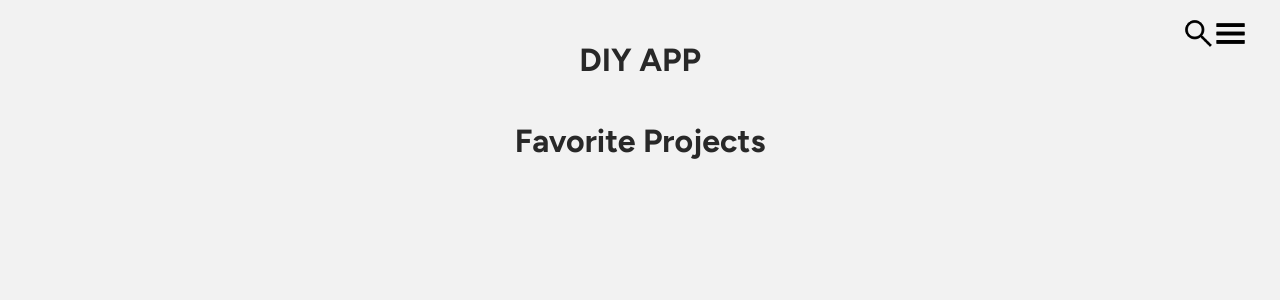
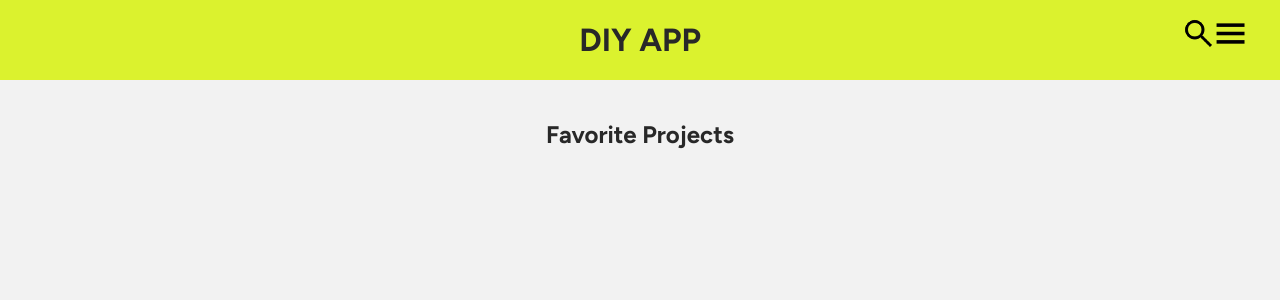
Before and after one commit to jana-scheidemann/DIY-App, a Next.js app: page /projects/favorites in a window 1280 px wide. Shown: the top 300 px of the page. Built offline with nearby package versions, Linux system fonts and the light colour scheme.

Commit message:
add Header with Link on title, delete placeholder headlines

```diff
--- a/components/Navigation.js
+++ b/components/Navigation.js
@@ -47,10 +47,20 @@ export default function Navigation({
       {!isNavigationOpen && (
         <>
           <StyledSearchMenu onClick={toggleSearchBar}>
-          <Image src={"/icons/search.png"} width={35}  height={35} alt= {"search icon"}/>
+            <Image
+              src={"/icons/search.png"}
+              width={35}
+              height={35}
+              alt={"search icon"}
+            />
           </StyledSearchMenu>
           <StyledNavigationMenu onClick={toggleNavigation}>
-          <Image src={"/icons/burger_menu.png"} width={35}  height={35} alt= {"burger menu icon"}/>
+            <Image
+              src={"/icons/burger_menu.png"}
+              width={35}
+              height={35}
+              alt={"burger menu icon"}
+            />
           </StyledNavigationMenu>
         </>
       )}
@@ -58,7 +68,12 @@ export default function Navigation({
       {isNavigationOpen && (
         <StyledNavigationMenuBar>
           <StyledNavigationMenu onClick={toggleNavigation}>
-          <Image src={"/icons/cancel.png"} width={35}  height={35} alt= {"cancel icon"}/>
+            <Image
+              src={"/icons/cancel.png"}
+              width={35}
+              height={35}
+              alt={"cancel icon"}
+            />
           </StyledNavigationMenu>
           <StyledNavigationLink href="/" onClick={toggleNavigation}>
             HomePage
@@ -116,33 +131,33 @@ const StyledSearchMenu = styled.div`
   top: 1rem;
   right: 4rem;
   cursor: pointer;
-  z-index: 1000;
+  z-index: 200;
 `;
 
 const StyledSearchBar = styled.div`
   position: fixed;
-  z-index: 1000;
+  z-index: 200;
   top: 3.5rem;
   right: 4rem;
-  background-color: white;
+  background-color: var(--text-color);
+  color: var(--background-color);
   border: 1px solid black;
-  padding: 0px 20px 20px 20px;
+  padding: 20px;
   display: flex;
   flex-direction: column;
   align-items: flex-start;
-  background-color: #373a47;
 `;
 
 const StyledNavigationMenuBar = styled.nav`
   position: fixed;
-  z-index: 1000;
+  z-index: 300;
   top: 0;
   right: 0;
   width: 45%;
   height: 100vh;
-  background-color: #373a47;
+  background-color: var(--text-color);
+  color: var(--background-color);
   padding: 80px 0 0 40px;
-
   transition-duration: 1.2s;
   animation-duration: 1.2s;
   animation-name: slideInRight;
--- a/components/StyledComponents/StyledGlobalContainer.js
+++ b/components/StyledComponents/StyledGlobalContainer.js
@@ -1,10 +1,46 @@
 import styled from "styled-components";
+import Navigation from "../Navigation";
+import Link from "next/link";
 
-export const StyledGlobalContainer = styled.div`
+export default function StyledGlobalContainer({ children }) {
+  return (
+    <>
+      <Header>
+        <StyledLink href={"/"}>
+          <StyledHeadline>DIY APP</StyledHeadline>
+        </StyledLink>
+        <Navigation />
+      </Header>
+
+      <Body>{children}</Body>
+    </>
+  );
+}
+
+const Header = styled.header`
+  position: fixed;
+  z-index: 100;
+  background-color: var(--background-color-yellow);
+  top: 0;
+  height: 5rem;
+  width: 100vw;
+`;
+
+const StyledLink = styled(Link)`
+  text-decoration: none;
+`;
+
+const StyledHeadline = styled.h1`
+  text-align: center;
+  color: var(--text-color);
+`;
+
+const Body = styled.div`
   display: flex;
   flex-direction: column;
   color: var(--text-color);
   width: 100%;
   height: 100%;
   padding: 20px;
+  margin-top: 5rem;
 `;
--- a/components/StyledComponents/StyledModal.js
+++ b/components/StyledComponents/StyledModal.js
@@ -10,7 +10,7 @@ export default function StyledModal({ children }) {
 
 const StyledBackground = styled.div`
   position: fixed;
-  z-index: 100;
+  z-index: 90;
   top: 0;
   left: 0;
   width: 100%;
@@ -20,7 +20,7 @@ const StyledBackground = styled.div`
 
 const StyledContainer = styled.div`
   position: fixed;
-  z-index: 100;
+  z-index: 90;
   top: 50%;
   left: 50%;
   transform: translate(-50%, -50%);
--- a/pages/_app.js
+++ b/pages/_app.js
@@ -3,7 +3,7 @@ import { useState } from "react";
 import { initialProjects } from "@/db/data";
 import GlobalStyle from "../styles";
 import Navigation from "../components/Navigation";
-import { StyledGlobalContainer } from "@/components/StyledComponents/StyledGlobalContainer";
+import StyledGlobalContainer from "@/components/StyledComponents/StyledGlobalContainer";
 
 export default function App({ Component, pageProps }) {
   const [projects, setProjects] = useState(initialProjects);
--- a/pages/index.js
+++ b/pages/index.js
@@ -5,7 +5,6 @@ import { useState } from "react";
 import ModalSort from "@/components/ModalSort";
 import ModalFilter from "@/components/ModalFilter";
 import Fuse from "fuse.js";
-import StyledButton from "@/components/StyledComponents/StyledButtons";
 
 export default function HomePage({
   projects,
@@ -65,7 +64,6 @@ export default function HomePage({
 
   return (
     <>
-      <StyledHeadline>DIY APP</StyledHeadline>
       <Navigation
         onAddProject={onAddProject}
         toggleSortModal={toggleSortModal}
@@ -133,10 +131,6 @@ const StyledSection = styled.section`
   border-radius: 20px;
 `;
 
-const StyledHeadline = styled.h1`
-  text-align: center;
-`;
-
 const StyledSearchField = styled.article`
   width: 100%;
   display: flex;
--- a/pages/projects/favorites.js
+++ b/pages/projects/favorites.js
@@ -9,7 +9,6 @@ export default function FavoritesPage({ projects, onToggleFavorite }) {
 
   return (
     <>
-    <StyledHeadline>DIY APP</StyledHeadline>
       <StyledHeadline>Favorite Projects</StyledHeadline>
       <Navigation />
       <StyledSection>
@@ -37,6 +36,6 @@ const StyledSection = styled.section`
   gap: 20px;
 `;
 
-const StyledHeadline = styled.h1`
+const StyledHeadline = styled.h2`
   text-align: center;
 `;
```
Also changed, not shown: components/ProjectDetails.js (+0 -7 lines).
